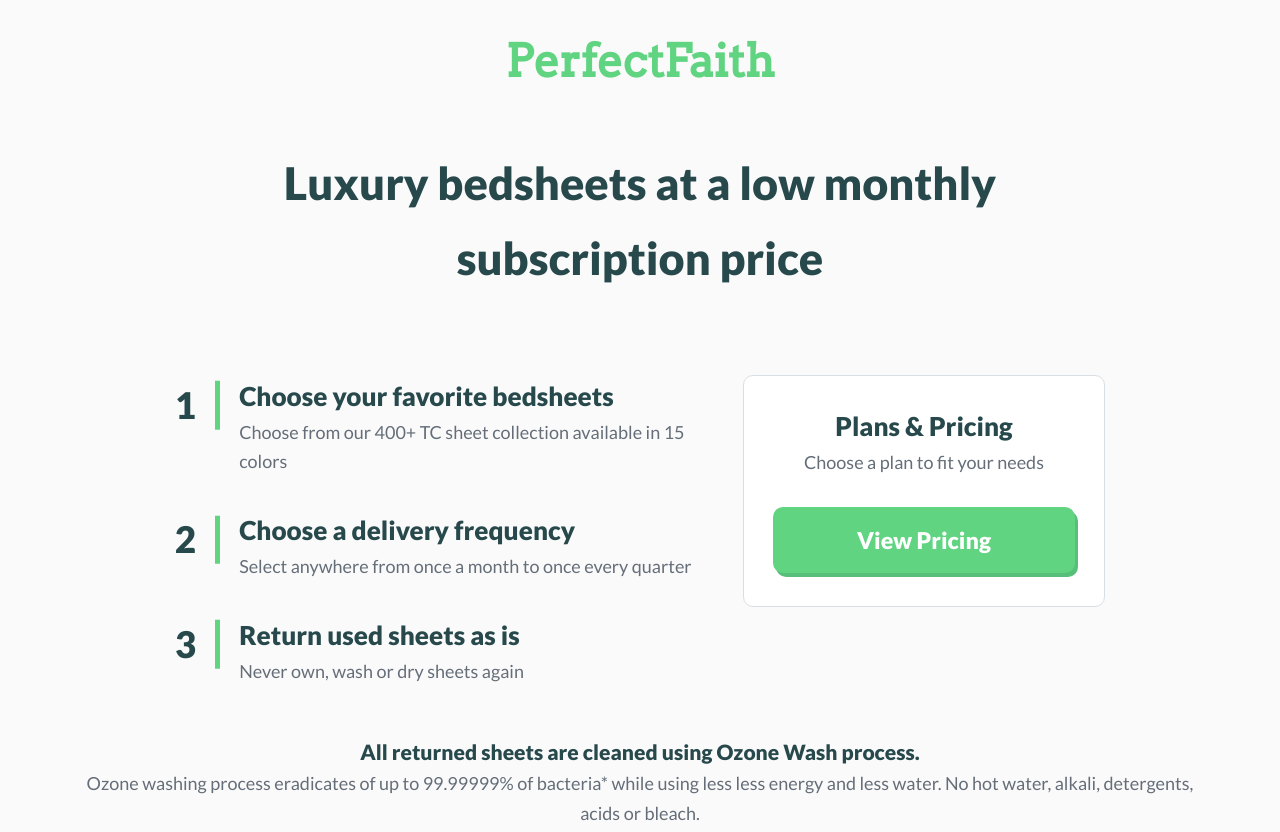
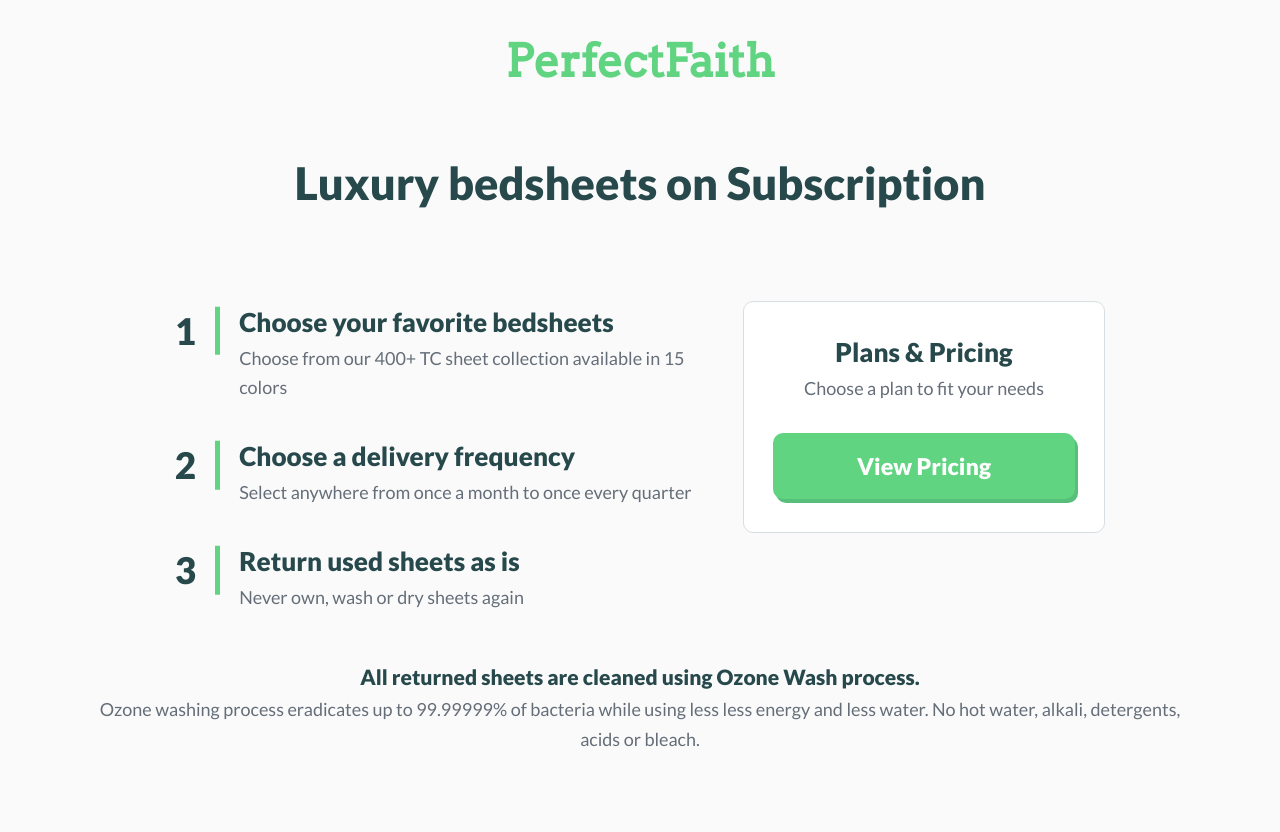
Before and after one commit to perfectfaith/perfectfaith.github.io, a plain HTML site: page index.html in a window 1280 px wide. Shown: the top 832 px of the page. Drawn offline with Linux system fonts and the light colour scheme.

Commit message:
UI tweaks

```diff
--- a/index.html
+++ b/index.html
@@ -24,7 +24,7 @@
   <main class="main" role="main">
     <div class="row center-xs hero">
       <div class="col-sm-12 col-lg-9">
-        <h1>Luxury bedsheets at a low monthly subscription price </h1>
+        <h1>Luxury bedsheets on Subscription</h1>
       </div>
     </div>
     <div class="row">
@@ -66,7 +66,7 @@
     <div class="row center-xs">
       <div class="col-xs-12 col-sm-12">
         <h3>All returned sheets are cleaned using Ozone Wash process.</h3>
-        <p>Ozone washing process eradicates of up to 99.99999% of bacteria* while using less less energy and less water. No hot water, alkali, detergents, acids or bleach.</p>
+        <p>Ozone washing process eradicates up to 99.99999% of bacteria while using less less energy and less water. No hot water, alkali, detergents, acids or bleach.</p>
       </div>
     </div>
 
```
Also changed, not shown: pricing.html (+1 -1 lines).
